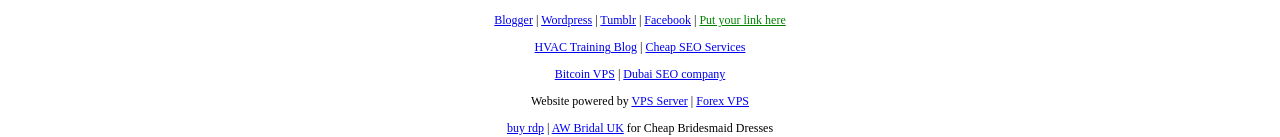
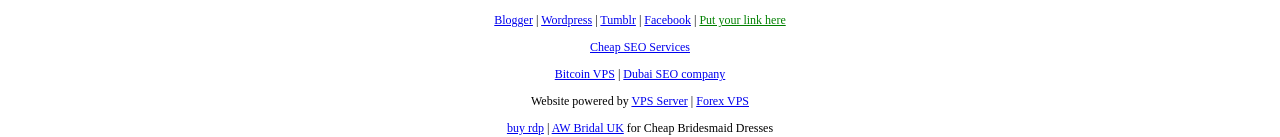
Before and after one commit to itrascastro/hit-counter.info, a plain HTML site: page index.html in a window 1280 px wide. Shown: the part 610-747 px from the top of the page. Drawn offline with Linux system fonts and the light colour scheme.

Commit message:
removed hvac

```diff
--- a/index.html
+++ b/index.html
@@ -144,7 +144,7 @@
             href="http://blog.hit-counter.info/facebook-hit-counter.htm">Facebook</a> | <a style="color:green" href="/advertising.html">Put your link here</a></p>
 
         <p>
-            <a href="http://hvactrainingpro.com/">HVAC Training Blog</a> | <a href="https://www.tonicseo.com">Cheap SEO Services</a>
+            <a href="https://www.tonicseo.com">Cheap SEO Services</a>
         </p>
 
         <p>
```
